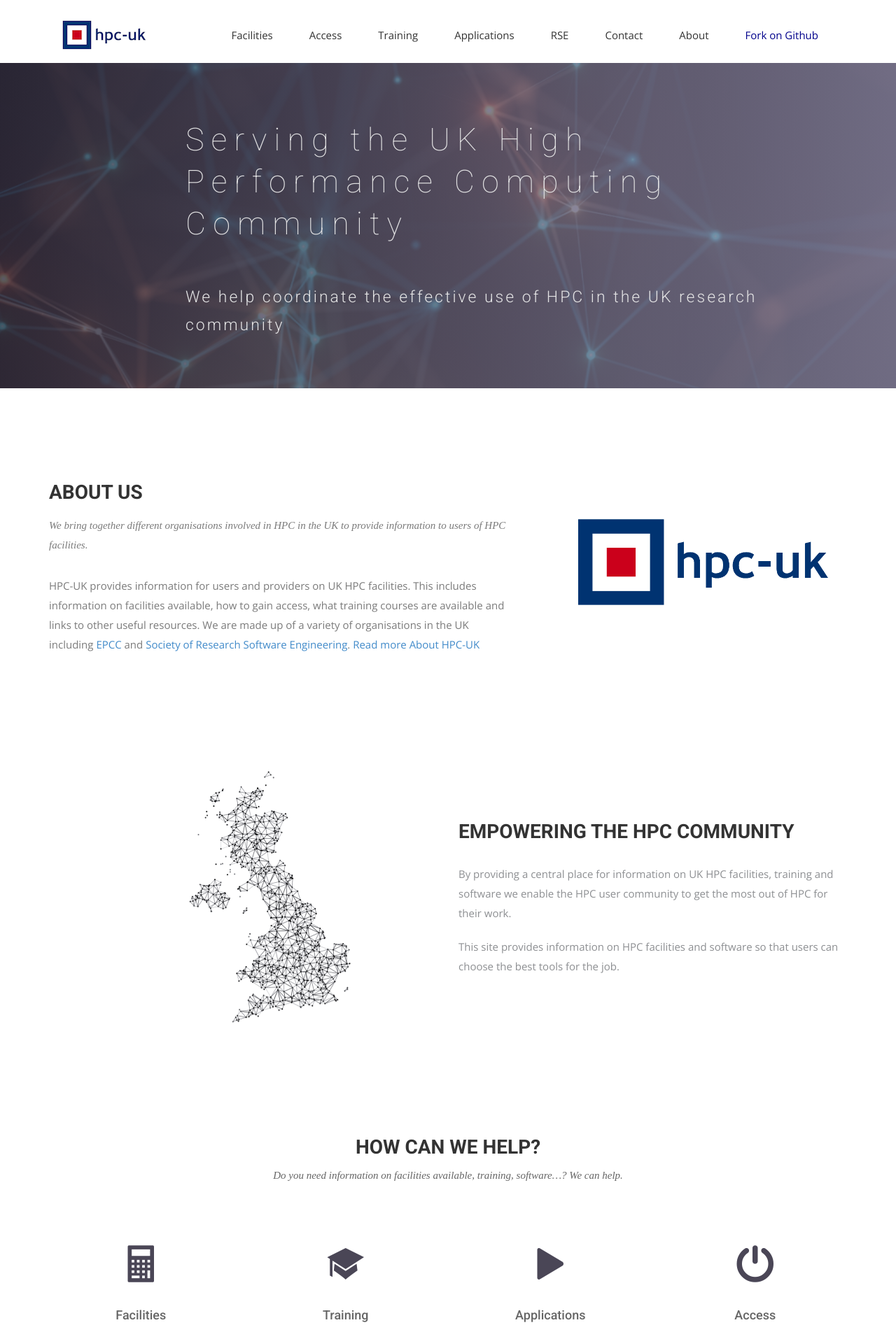
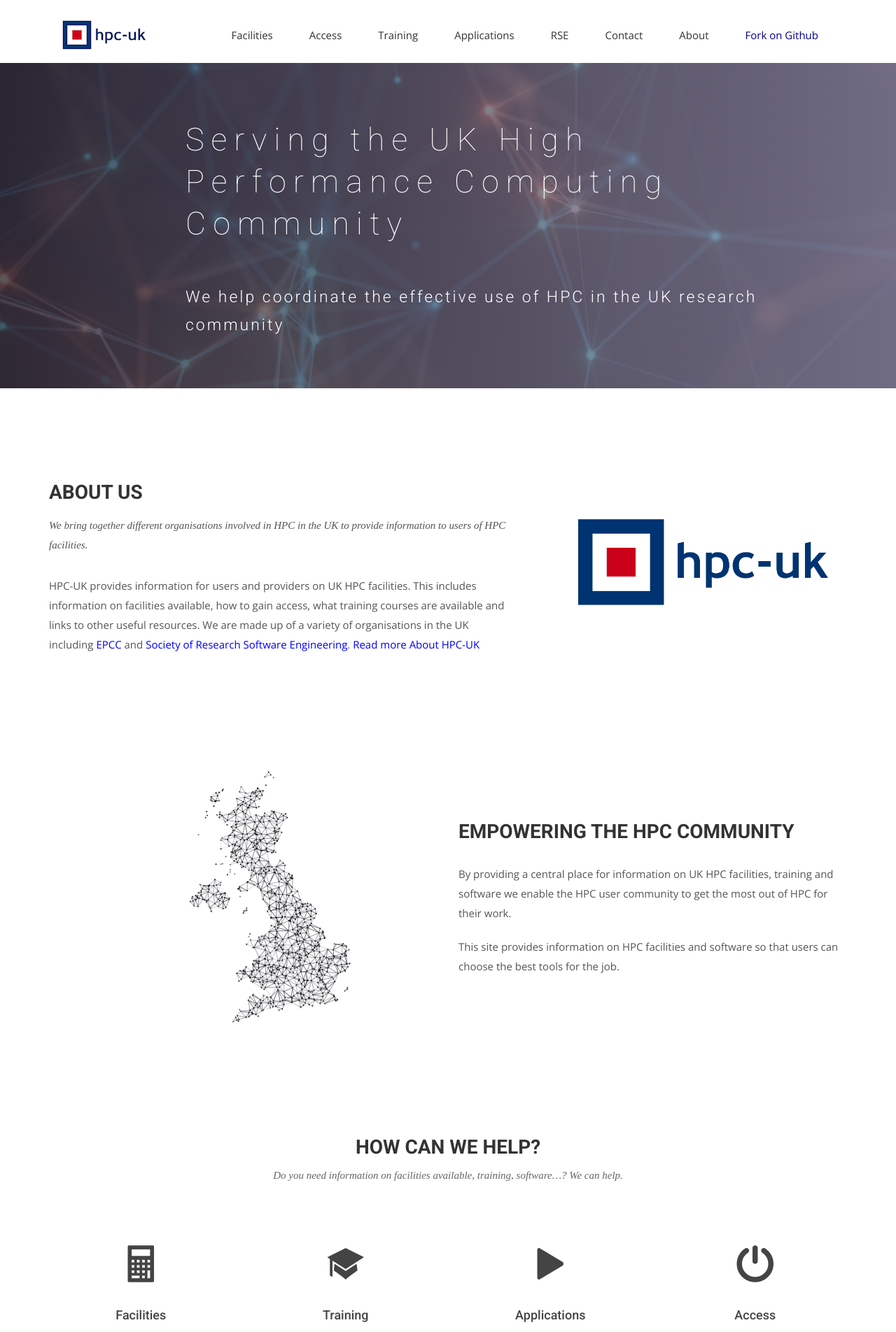
Before and after one commit to hpc-uk/hpcuk-website, a Jekyll site: the page built from index.html, in a window 1280 px wide. Shown: the top 1904 px of the page at 70% size. Built offline with Jekyll 4.4.1, drawn with Linux system fonts in a browser that asks for light colours; nearby versions of some CDN libraries; some web fonts are replaced.

Commit message:
Updates style colours to accessible versions

```diff
--- a/css/airspace.css
+++ b/css/airspace.css
@@ -117,7 +117,7 @@
   opacity: 0.8;
 }
 #slider .block {
-  color: #E3E3E4;
+  color: white;
 }
 #slider .block h1 {
   font-family: 'Roboto', sans-serif;
@@ -146,7 +146,7 @@
   margin: 0;
 }
 #intro .block p {
-  color: #7B7B7B;
+  color: #555;
   padding-top: 20px;
 }
 #intro .block img {
@@ -171,15 +171,15 @@
 }
 #service .service-item i {
   font-size: 60px;
-  color: #4A4656;
+  color: #444;
 }
 #service .service-item h4 {
   padding-top: 20px;
   margin: 0;
-  color: #666;
+  color: #444;
 }
 #service .service-item p {
-  color: #888;
+  color: #555;
   padding-top: 10px;
   margin: 0;
   font-size: 14px;
@@ -258,11 +258,11 @@
   margin-bottom: 30px;
 }
 #feature p {
-  color: #8d8f92;
+  color: #555;
   margin-bottom: 20px;
 }
 #feature .btn-view-works {
-  background: #655E7A;
+  background: #555;
   color: #fff;
   padding: 10px 20px;
 }
@@ -782,10 +782,10 @@
 footer p {
   font-size: 13px;
   line-height: 25px;
-  color: #919191;
+  color: #444;
 }
 footer a {
-  color: #595959;
+  color: #555;
 }
 footer .footer-manu {
   padding-bottom: 25px;
@@ -800,7 +800,7 @@
 }
 footer .footer-manu ul li a {
   display: inline-block;
-  color: #494949;
+  color: #444;
 }
 footer .footer-manu ul li a:hover {
   color: #000;
--- a/css/hpcuk.css
+++ b/css/hpcuk.css
@@ -1,6 +1,9 @@
 /*
  * Local styles for HPC-UK website
  */
+ a {
+   color: #00f
+ }
 .bordertabstyle {
    border-collapse: collapse;
 }
```
